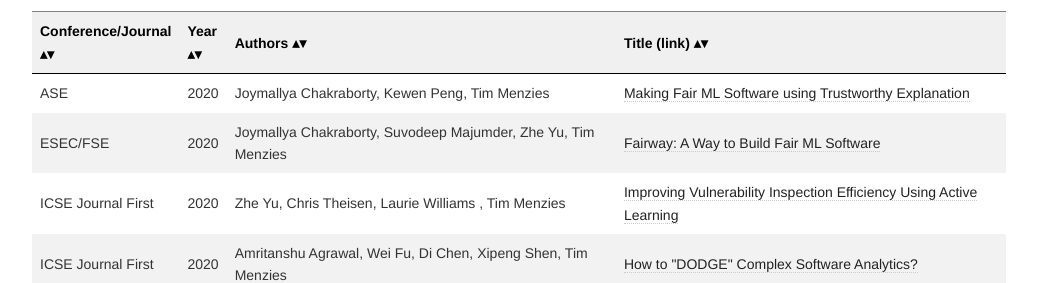
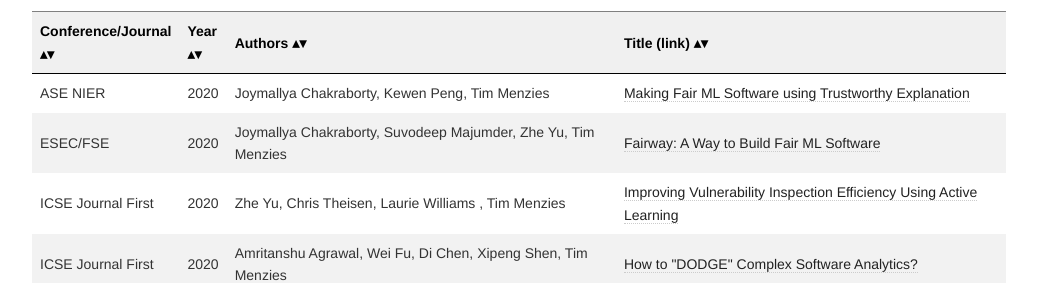
Before and after one commit to ai-se/ai-se.github.io, a Jekyll site: the page built from papers/index.html, in a window 1280 px wide and 900 px high, scrolled down 695 px. Shown: the part 175-458 px from the top of the window, without its empty margins (126-1189 px from the left). Built offline with Jekyll 4.4.1, drawn with Linux system fonts in a browser that asks for light colours.

Commit message:
minor changes

```diff
--- a/papers/index.html
+++ b/papers/index.html
@@ -54,7 +54,7 @@
 	</thead>
 	<tbody>
 		<tr>
-			<td>ASE</td>
+			<td>ASE NIER</td>
 			<td>2020</td>
 			<td>Joymallya Chakraborty, Kewen Peng, Tim Menzies</td>
 			<td><a href="https://arxiv.org/pdf/2007.02893.pdf">
```
